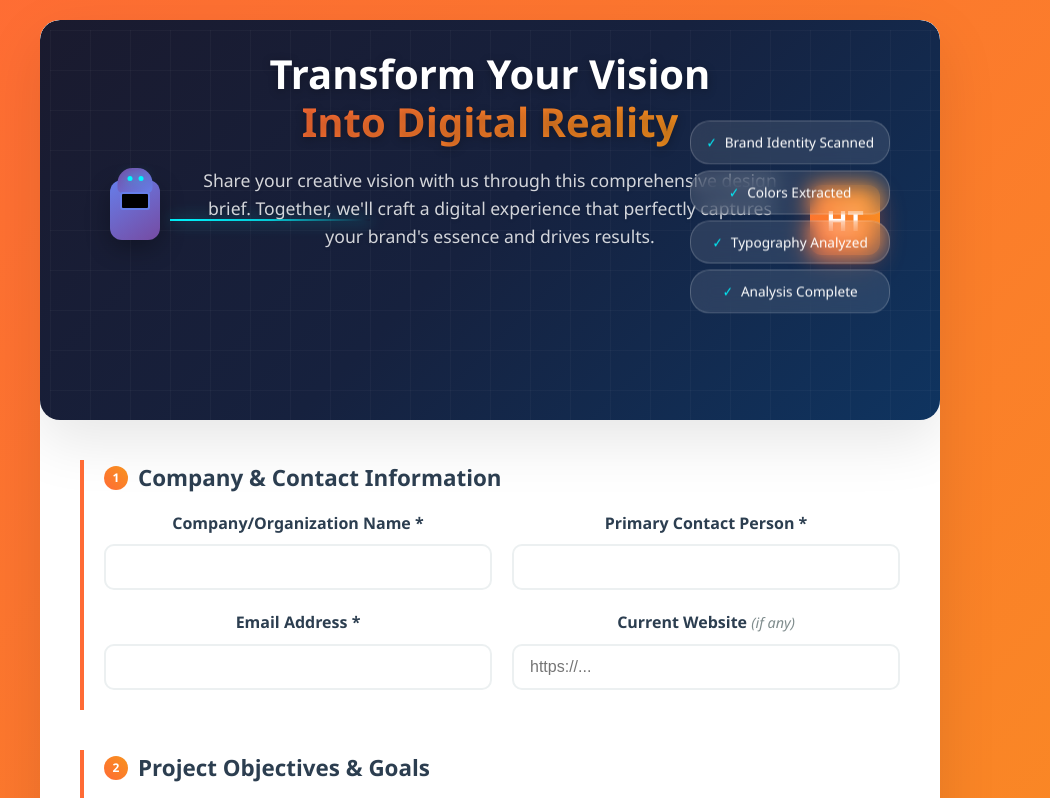
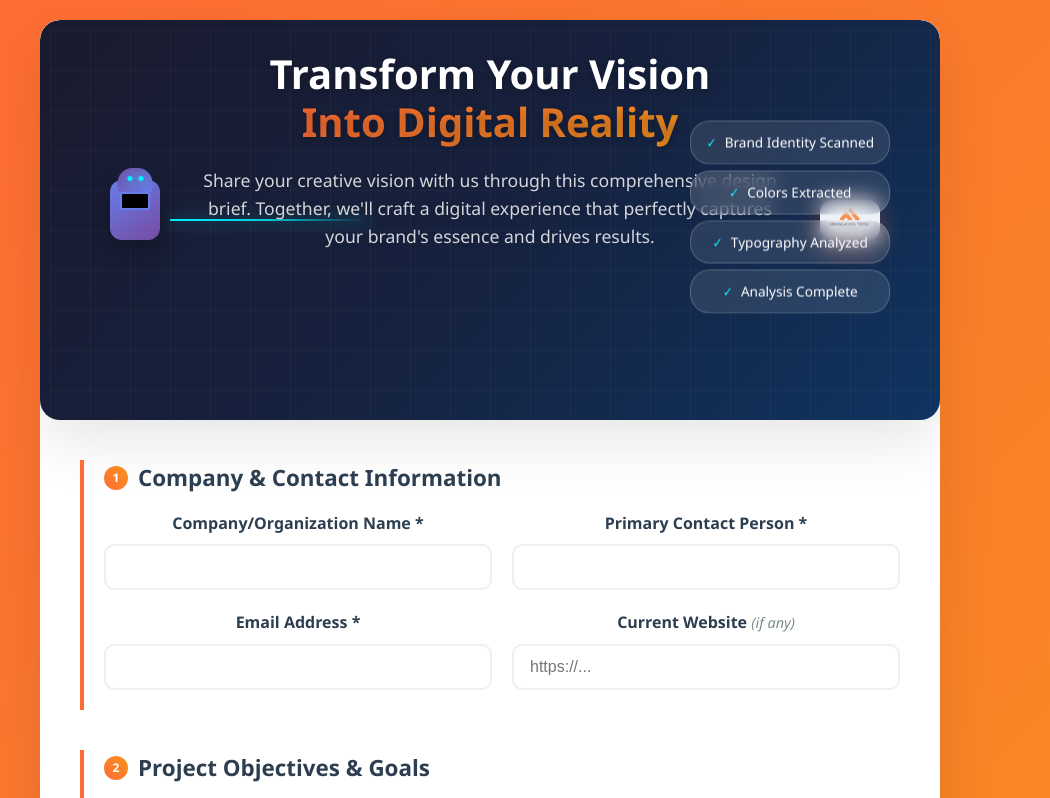
Before and after one commit to Anky-mohi/himalayastechiesapp, a plain HTML site: page index.html in a window 1280 px wide. Shown: the top 798 px of the page, without its empty margins (150-1200 px from the left). Drawn offline with Linux system fonts and the light colour scheme.

Commit message:
first commit

```diff
--- a/index.html
+++ b/index.html
@@ -748,11 +748,12 @@ body {
 /* Brand Logo */
 .brand-logo {
     position: absolute;
-    width: 70px;
-    height: 70px;
-    background: linear-gradient(45deg, #FF6B35, #F7931E);
+    width: 60px;
+    height: 40px;
+    background: linear-gradient(45deg, #edf2fa, #edf2fa);
     border-radius: 12px;
-    display: flex;
+    display: flex
+;
     align-items: center;
     justify-content: center;
     font-size: 28px;
@@ -1073,6 +1074,13 @@ body {
         font-size: 18px;
     }
 }
+
+.brand-logo img {
+  width: 100%;
+  height: 100%;
+  object-fit: contain;  /* keeps aspect ratio */
+}
+
 </style>
 
 <div class="container">
@@ -1091,7 +1099,10 @@ body {
         </div>
 
         <!-- Brand Logo -->
-        <div class="brand-logo" id="brandLogo">HT</div>
+       <div class="brand-logo" id="brandLogo">
+  <img src="/Screenshot__167_-removebg-preview.png" alt="Company Logo">
+</div>
+
 
         <!-- Scan Beam -->
         <div class="scan-beam" id="scanBeam"></div>
```
